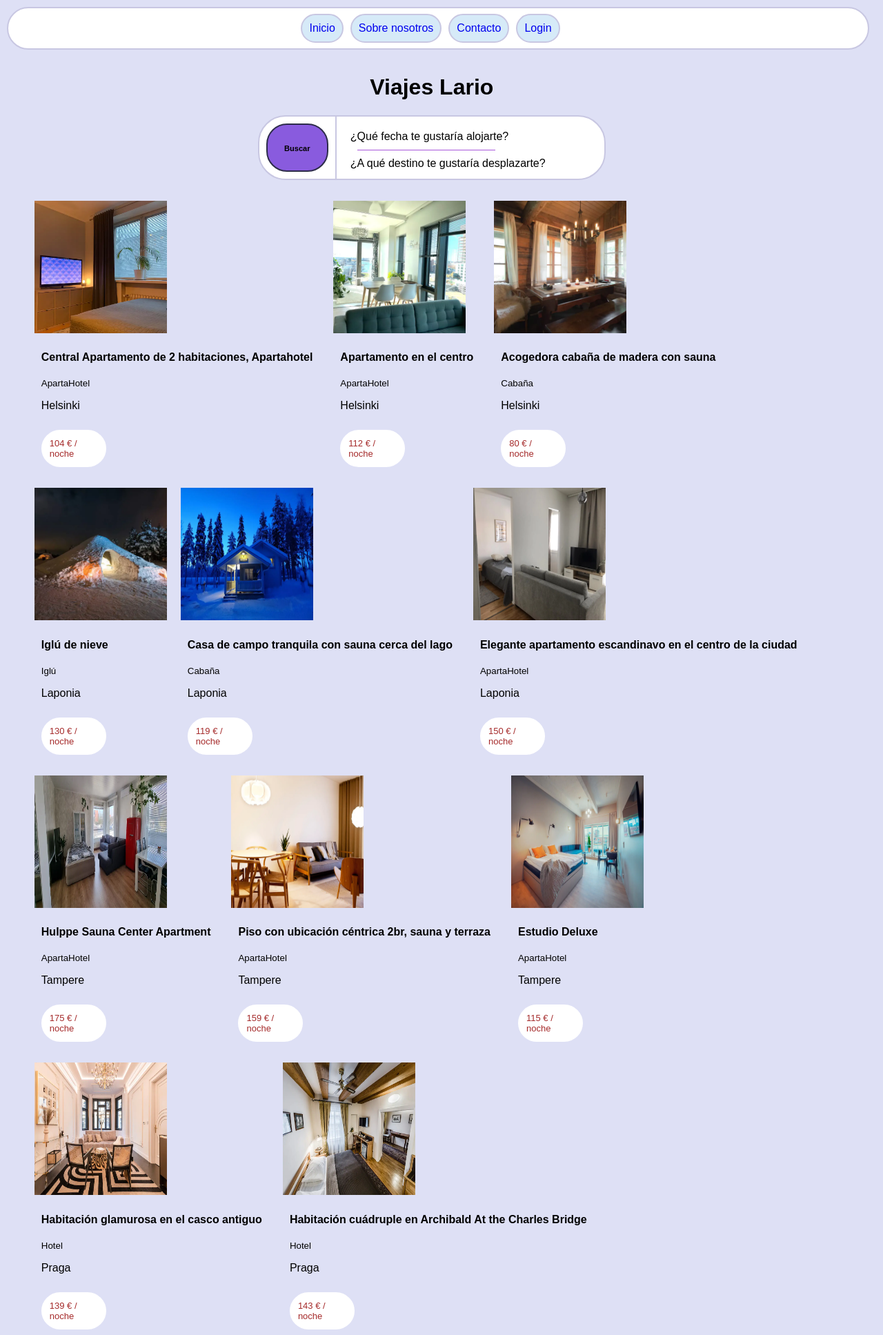
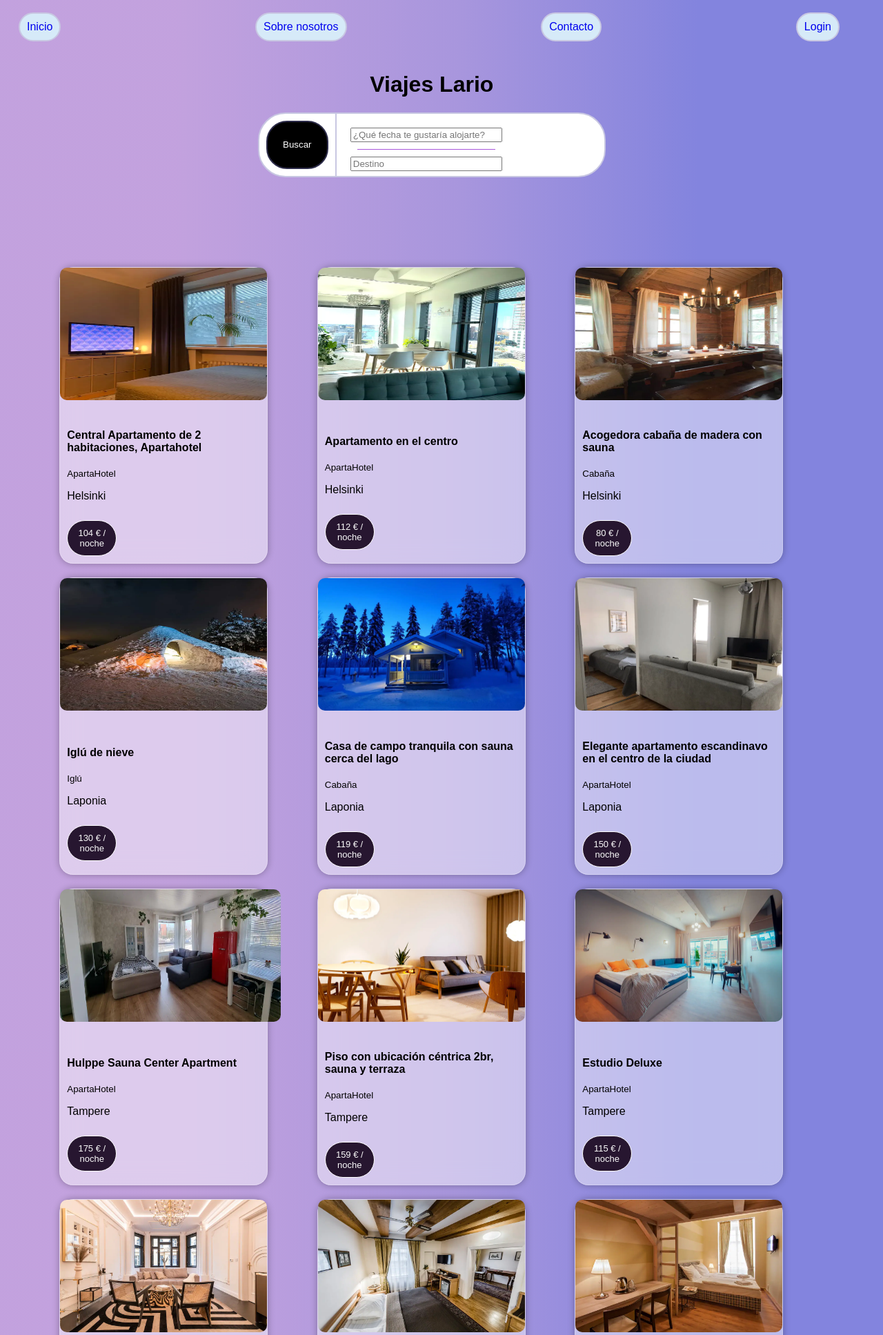
Before and after one commit to mgacen06/AgenciaDeViajes, a PHP site: page / in a window 1280 px wide. Shown: the top 1935 px of the page at 69% size. Run offline with PHP 8.4, Linux system fonts and the light colour scheme.

Commit message:
cambios: mod: css, index, app.js

```diff
--- a/app.js
+++ b/app.js
@@ -103,12 +103,14 @@ let ofertaViajes=document.getElementsByClassName("hijo2hijo2")[0];
 
 for(let i=0;i<nombreViaje.length;i++){
     let card=document.createElement("div");
-    card.setAttribute("class","hijo2hijo2hijo1");
+    card.setAttribute("id","hijo2hijo2hijo1");
     let img=document.createElement("img");
     img.setAttribute("src",imagenPrincipal[i]);
     img.setAttribute("alt","Avatar");
-    img.style.width="15vw";
+    img.style.width="25vw";
     img.style.height="15vw";
+    img.style.borderRadius = "10px";
+    img.setAttribute("class","imagen");
     let info=document.createElement("div");
     info.setAttribute("class","info");
     let titulo=document.createElement("h4");
--- a/index.html
+++ b/index.html
@@ -14,7 +14,7 @@
     <nav class="hijo1">
         <ul class="ulnav">
             <li><a class="hijo1boton" href="index.html"><i id="icono" class="fa fa-plane"></i> Inicio</a></li>
-            <li><a class="hijo1boton" href="#aboutus"><i id="icono" class="fas fa-users"></i> Sobre nosotros</a></li>
+            <li><a class="hijo1boton" href="#aboutus"><i id="icono" class=<i class="fas fa-users" style="color: #ffffff;"></i> Sobre nosotros</a></li>
             <li><a class="hijo1boton" href="contacto.html"><i id="icono" class="fa fa-handshake"></i> Contacto</a></li>
             <!-- El login todavia no esta implementado -->
             <!-- La funcion de cambiar de idioma todavia no esta implementada -->
@@ -24,14 +24,14 @@
     <main class="hijo2">
         <h1><strong>Viajes Lario</strong></h1>
         <div class="hijo2hijo1">
-            <button class="button1"><i id="icono" class="fas fa-search"></i>
-                <h5>Buscar</h5>
+            <button type="button" class="button1"> Buscar</button>
             </button>
             <div class="lineav"></div>
             <div class="hijo2hijo1hijo">
-                <div>¿Qué fecha te gustaría alojarte?</div>
+                <input type="text" placeholder="¿Qué fecha te gustaría alojarte?">
                 <div class="lineah"></div>
-                <div>¿A qué destino te gustaría desplazarte?</div>
+                <input type="text" placeholder="Destino">
+                <div></div>
             </div>
         </div>
         <!-- PONER LOS TIPOS DE ALOJAMIENTO: LUJO, MEDIO, CABAÑA... -->
--- a/style.css
+++ b/style.css
@@ -2,13 +2,17 @@
 
     /* Style de la estructura general nav main y footer */
     body {
-        background-color: rgb(222, 224, 245);
+
+        background-color: rgb(67, 72, 128);
         display: flex;
         flex-direction: column;
         font-family: sans-serif;
         height: auto;
         width: 100vw;
         margin: 0px;
+        background: rgb(187,150,218);
+        background: linear-gradient(90deg, rgba(187,150,218,0.8885679271708683) 20%, rgba(168,150,221,1) 52%, rgba(131,132,222,1) 79%);
+
     }
 
     /* Tooo lo del nav */
@@ -16,12 +20,9 @@
         /* nav */
         display: flex;
         flex-wrap: wrap;
-        background-color: white;
         /* position: fixed; */
         width: 97vw;
         /* BORDES NAV */
-        border-radius: 60px;
-        border: 2px solid rgb(200, 199, 226);
         margin: 10px;
         padding: 2px;
     }
@@ -59,6 +60,7 @@
         width: 97vw;
         align-content: center;
         align-items: center;
+        background-color: white;
     }
 
     /* Todo lo del footer */
@@ -230,9 +232,9 @@
         margin-top: 10px;
         margin-bottom: 0px;
         border-radius: 40px;
-        border: 2px solid #ffffff;
+        border: 1px solid #ffffff;
         background-color: white;
-        color: brown;
+        color: rgb(250, 250, 250);
         width: 70px;
         font-size: 13px;
     }
@@ -306,18 +308,19 @@
         height: auto;
         width: 100vw;
         margin: 0px;
+        /* fondo degradado */
+        background: rgb(187,150,218);
+        background: linear-gradient(90deg, rgba(187,150,218,0.8885679271708683) 20%, rgba(168,150,221,1) 52%, rgba(131,132,222,1) 79%);
+
     }
 
     /* Tooo lo del nav */
     .hijo1 {
         /* nav */
         display: flex;
-        background-color: white;
         /* position: fixed; */
         width: 97vw;
         /* BORDES NAV */
-        border-radius: 60px;
-        border: 2px solid rgb(200, 199, 226);
         margin: 10px;
         padding: 2px;
     }
@@ -329,7 +332,7 @@
         margin: 4px 10px 4px 10px;
         padding-left: 0px;
         width: 1200px;
-        justify-content:center;
+        justify-content:space-between;
     }
 
     .hijo1boton {
@@ -355,6 +358,7 @@
         width: 97vw;
         align-content: center;
         align-items: center;
+
     }
 
     /* Todo lo del footer */
@@ -447,12 +451,15 @@
         /* borde */
         border-radius: 30px;
         border: 2px solid rgb(45, 44, 74);
-        background-color: rgb(137, 91, 222);
+        background-color: rgb(0, 0, 0);
+        color:#ffffff;
     }
 
     .button1:hover {
         background-color: rgb(155, 116, 226);
-        color: white;
+        border: 2px solid rgb(155, 116, 226);;
+        color: rgb(0, 0, 0);
+        box-shadow: 4px 21px 93px -38px rgba(0, 0, 0, 0.63);
 
     }
 
@@ -500,19 +507,34 @@
         align-content: center;
         width: 90vw;
         height: auto;
+        justify-content: space-evenly;
+
+        padding: 100px 50px 50px 20px;
+        margin: 30px 0px 0px 0px;
+
     }
 
     #hijo2hijo2hijo1 {
 
         /* CARDS */
-        box-shadow: 0 4px 8px 0 rgba(0, 0, 0, 0.2);
         transition: 0.3s;
         display: flex;
         flex-wrap: wrap;
         flex-direction: row;
         gap: 20px;
-        width: 200px;
+        width: 300px;
+        /* me parece que queda más visual */
+
+
+        border: 1px solid rgba(255, 255, 255, .25);
+        border-radius: 20px;
+        background-color: rgba(255, 255, 255, 0.45);
+        box-shadow: 0 0 10px 1px rgba(0, 0, 0, 0.25);
+
+        backdrop-filter: blur(15px);
     }
+
+
 
     .info {
         display: flex;
@@ -520,16 +542,19 @@
         margin: 1px 10px 10px 10px;
 
     }
-
+    .imagen:hover{
+        backdrop-filter: blur(200px);
+    }
     .precio {
+        text-align: center;
         padding: 10px;
         margin-top: 10px;
         margin-bottom: 0px;
         border-radius: 40px;
-        border: 2px solid #ffffff;
-        background-color: white;
-        color: brown;
-        width: 70px;
+        border: 1px solid #ffffff;
+        background-color: rgb(39, 22, 48);
+        color: rgb(250, 250, 250);
+        width: 50px;
         font-size: 13px;
     }
 
@@ -587,11 +612,19 @@
     #tabla{
         display: flex;
         flex-direction: row;
-        border: solid black 2px;
+        border: solid rgb(255, 255, 255) 2px;
         text-align: center;
         justify-content: center;
         font-size: 15px;
         margin: 50px;
+        background-color: rgb(255, 255, 255);
+        align-content: center;
+        width: 600px;
+
+    }
+    .tablacontenido{
+        /* creo que no funciona */
+        border-bottom: 2px black solid;
     }
     #botonesAdmin{
         display: flex;
```
Also changed, not shown: admin.html (+5 -4 lines), img/m1.1.jpg (deleted), img/m1.1.webp (added), img/m3.1.jpg (deleted), img/m3.1.webp (added), img/z2.1.jpg (deleted), img/z2.1.webp (added).
